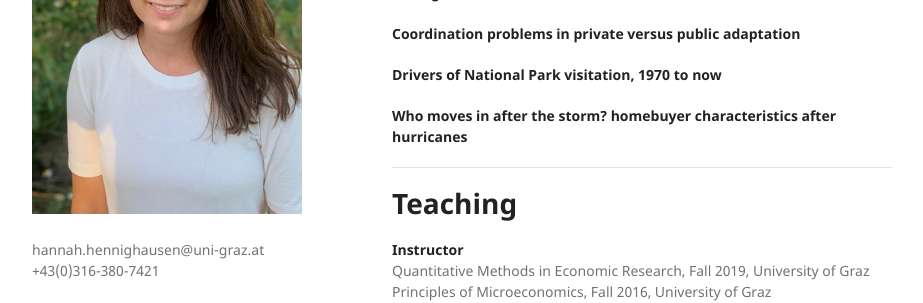
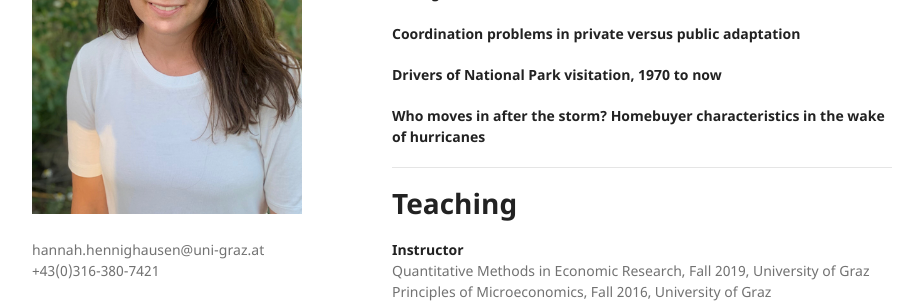
Before and after one commit to hannahhennighausen/hannahhennighausen.github.io, a Jekyll site: the page built from index.md, in a window 1280 px wide and 900 px high, scrolled down 1023 px. Shown: the part 299-602 px from the top of the window, without its empty margins (178-1101 px from the left). Built offline with Jekyll 4.4.1, drawn with Linux system fonts in a browser that asks for light colours; the repository's description, which GitHub fills in, is left out.

Commit message:
Update index.md

```diff
--- a/index.md
+++ b/index.md
@@ -62,7 +62,7 @@ Will be added soon.
 
 **Drivers of National Park visitation, 1970 to now** <br />
 
-**Who moves in after the storm? homebuyer characteristics after hurricanes** <br />
+**Who moves in after the storm? Homebuyer characteristics in the wake of hurricanes** <br />
 
 * * *
 
```
